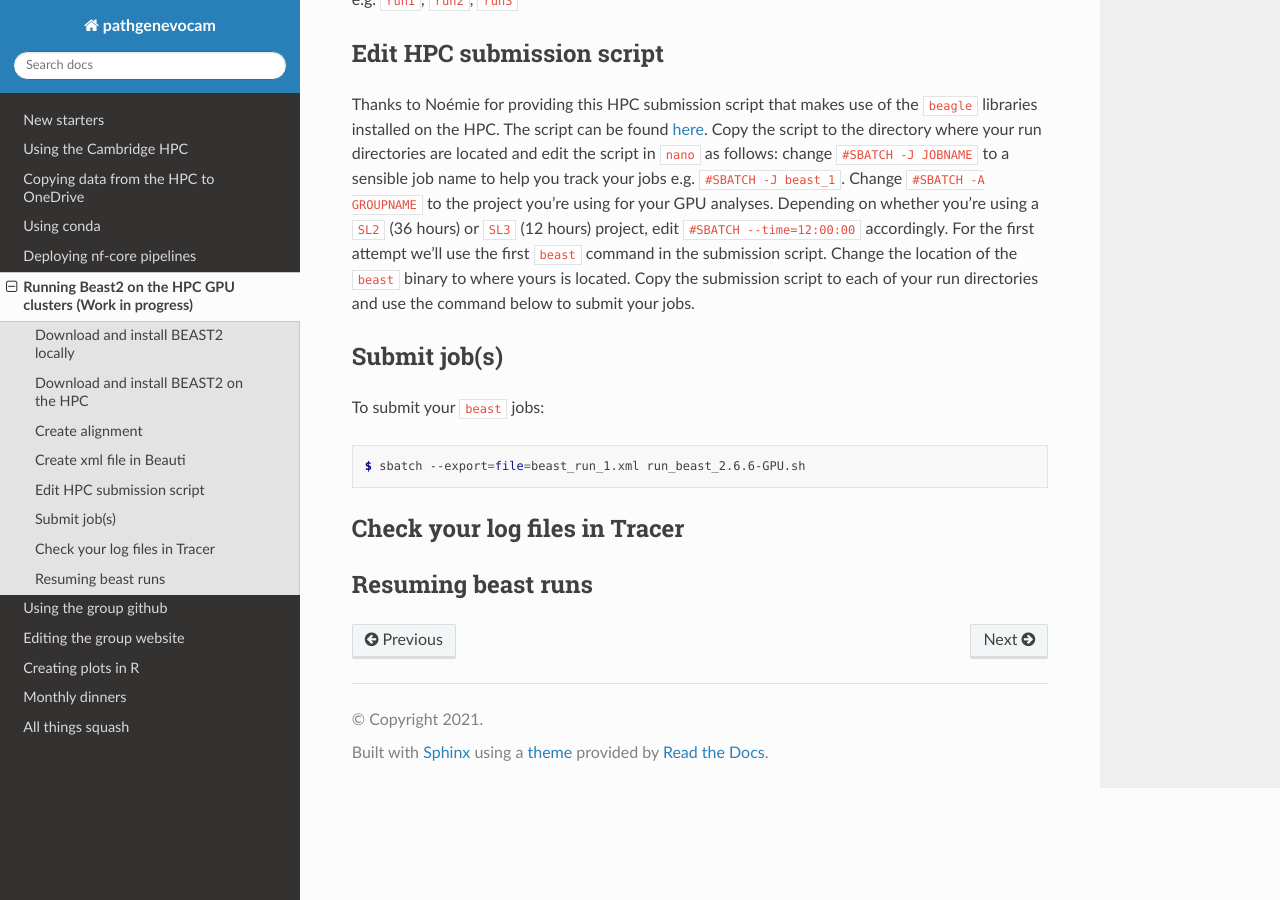
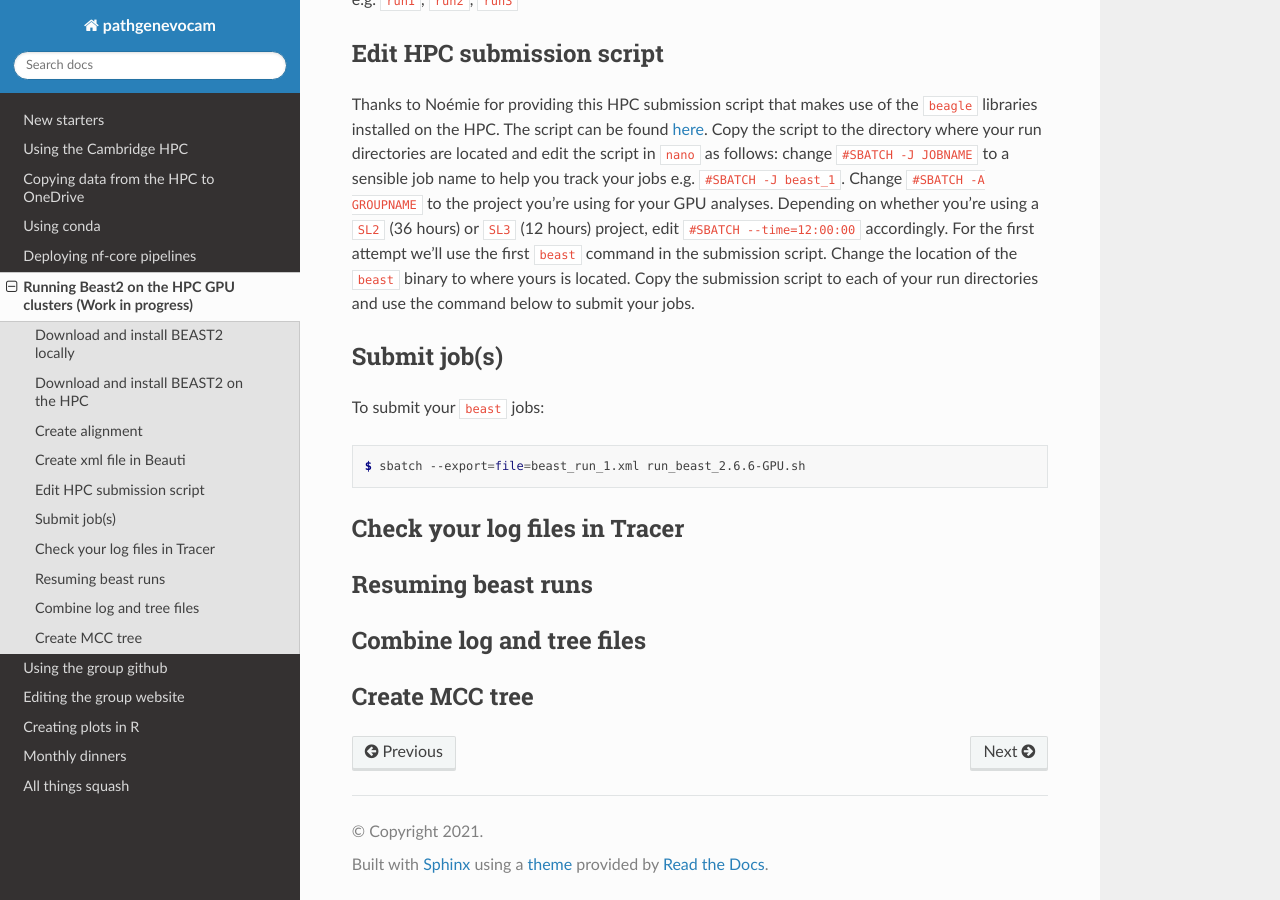
Before and after one commit to pathgenevocam/readthedocs, a Sphinx documentation site: the page built from docs/source/beast.rst, in a window 1280 px wide and 900 px high, scrolled down 4384 px. Built offline with Sphinx 7.4.7 and the Read the Docs theme 2.0.0, drawn with Linux system fonts in a browser that asks for light colours.

Commit message:
update beast page

```diff
--- a/docs/source/beast.rst
+++ b/docs/source/beast.rst
@@ -138,3 +138,9 @@ Check your log files in Tracer
 
 Resuming beast runs
 -------------------
+
+Combine log and tree files
+--------------------------
+
+Create MCC tree
+---------------
```
